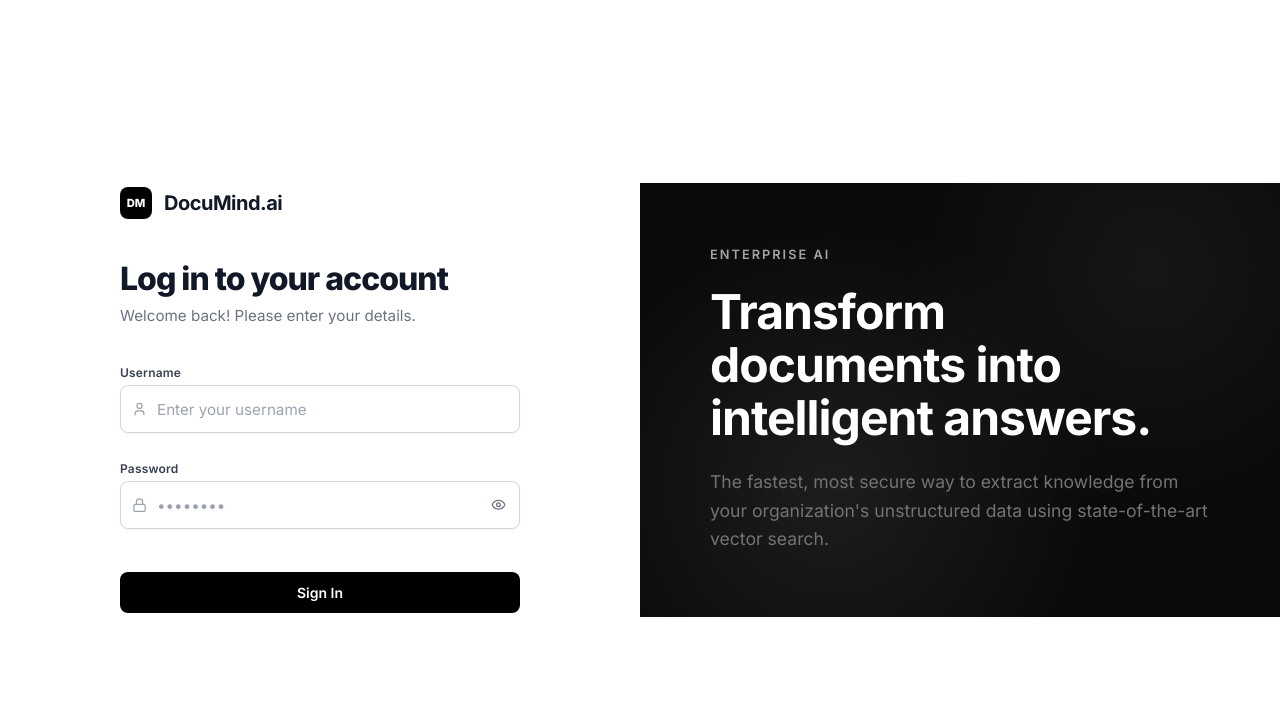
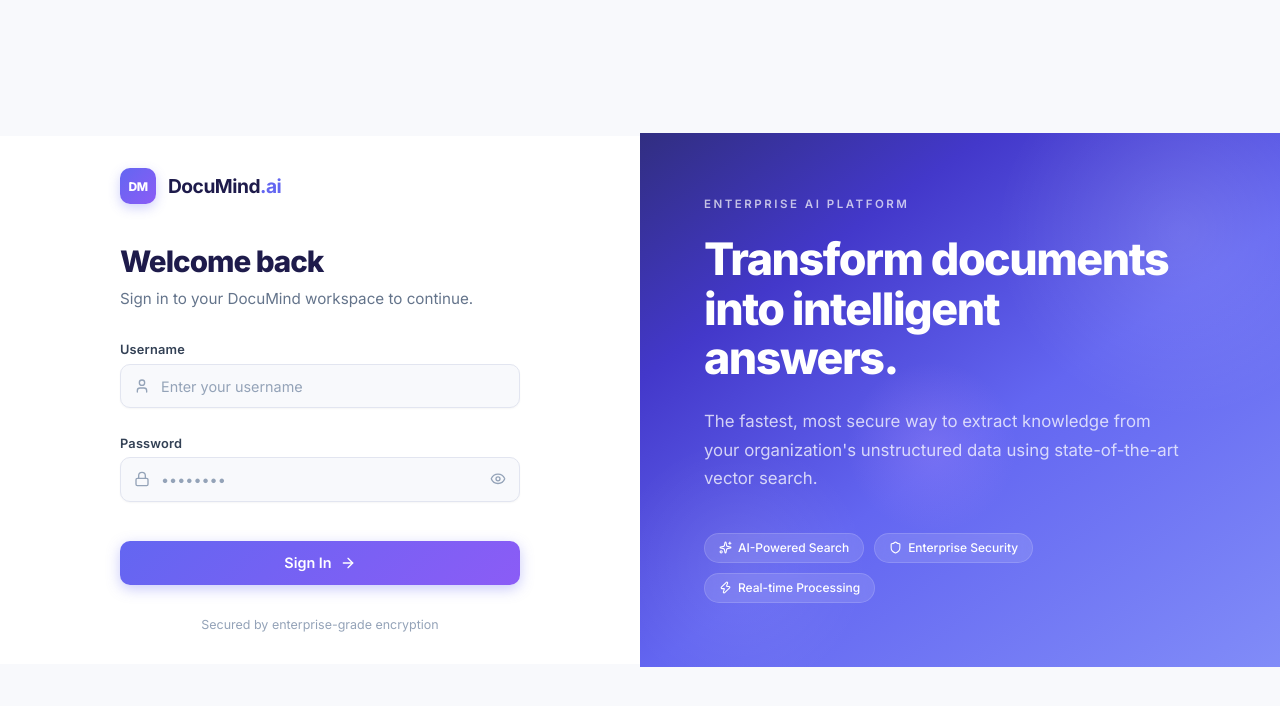
Before and after one commit to UtkarshMudgal2802droid/documind, a React (Vite) app in the folder documind-frontend/: page / in a window 1280 px wide. Shown: the top 706 px of the page. Built offline with nearby package versions, Linux system fonts and the light colour scheme; no server answers.

Commit message:
ui: redesign login with indigo/violet premium theme, improve contrast and readability

```diff
--- a/documind-frontend/src/App.css
+++ b/documind-frontend/src/App.css
@@ -495,23 +495,23 @@
   align-items: center;
   justify-content: center;
   padding: 2rem;
-  background-color: #f9fafb;
+  background-color: #f8f9fc;
 }
 
 .login-card {
   width: 100%;
   max-width: 440px;
   background: #ffffff;
-  border: 1px solid #e5e7eb;
+  border: 1px solid var(--border-primary);
   border-radius: var(--radius-xl);
   padding: 3.5rem 3rem;
-  box-shadow: 0 10px 25px -5px rgba(0, 0, 0, 0.05), 0 8px 10px -6px rgba(0, 0, 0, 0.01);
+  box-shadow: var(--shadow-xl);
 }
 
 .login-logo {
   width: 48px;
   height: 48px;
-  background: var(--accent-blue);
+  background: var(--accent-gradient);
   border-radius: var(--radius-md);
   display: flex;
   align-items: center;
@@ -520,6 +520,7 @@
   font-weight: 800;
   font-size: 1.1rem;
   margin: 0 auto 1.25rem;
+  box-shadow: 0 4px 12px rgba(99, 102, 241, 0.3);
 }
 
 .login-title {
--- a/documind-frontend/src/App.tsx
+++ b/documind-frontend/src/App.tsx
@@ -67,9 +67,9 @@ const App: React.FC = () => {
             {/* Navbar */}
             <nav className="navbar">
               <div className="navbar-brand">
-                <div className="navbar-logo">DM</div>
+                <div className="navbar-logo" style={{ background: 'linear-gradient(135deg, #6366f1 0%, #8b5cf6 100%)', boxShadow: '0 2px 8px rgba(99,102,241,0.25)' }}>DM</div>
                 <div className="navbar-title">
-                  {import.meta.env.VITE_PROJECT_NAME || 'DocuMind'}
+                  {import.meta.env.VITE_PROJECT_NAME || 'DocuMind'}<span style={{ color: '#6366f1' }}>.ai</span>
                 </div>
               </div>
 
--- a/documind-frontend/src/components/Login.tsx
+++ b/documind-frontend/src/components/Login.tsx
@@ -1,6 +1,6 @@
 import { useState } from 'react';
 import { motion } from 'framer-motion';
-import { Lock, User, Eye, EyeOff, ShieldCheck, AlertCircle } from 'lucide-react';
+import { Lock, User, Eye, EyeOff, AlertCircle, ArrowRight, Sparkles, Shield, Zap } from 'lucide-react';
 import { documentService } from '../services/api';
 
 interface LoginProps {
@@ -34,42 +34,54 @@ export const Login: React.FC<LoginProps> = ({ onLoginSuccess }) => {
     } catch (err: any) {
       setStatus('error');
       const msg = err.response?.data?.detail || err.message || 'Unknown error';
-      setErrorMsg(`Failed: ${msg}`);
+      setErrorMsg(msg);
     }
   };
 
   return (
-    <div className="login-wrapper" style={{ display: 'flex', minHeight: '100vh', padding: 0, backgroundColor: '#ffffff' }}>
+    <div className="login-wrapper" style={{ display: 'flex', minHeight: '100vh', padding: 0, background: '#f8f9fc' }}>
 
-      {/* Left side: The Form */}
-      <div style={{ flex: '1 1 50%', display: 'flex', alignItems: 'center', justifyContent: 'center', padding: '2rem' }}>
+      {/* Left side: Login Form */}
+      <div style={{
+        flex: '1 1 50%', display: 'flex', alignItems: 'center', justifyContent: 'center',
+        padding: '2rem', background: '#ffffff',
+      }}>
         <motion.div
           style={{ width: '100%', maxWidth: '400px' }}
           initial={{ opacity: 0, x: -20 }}
           animate={{ opacity: 1, x: 0 }}
-          transition={{ duration: 0.45, ease: [0.4, 0, 0.2, 1] }}
+          transition={{ duration: 0.5, ease: [0.4, 0, 0.2, 1] }}
         >
+          {/* Logo */}
           <div style={{ display: 'flex', alignItems: 'center', gap: '0.75rem', marginBottom: '2.5rem' }}>
-            <div style={{ width: '32px', height: '32px', backgroundColor: '#000000', borderRadius: '8px', display: 'flex', alignItems: 'center', justifyContent: 'center', color: '#fff', fontWeight: 800, fontSize: '0.7rem' }}>
+            <div style={{
+              width: '36px', height: '36px',
+              background: 'linear-gradient(135deg, #6366f1 0%, #8b5cf6 100%)',
+              borderRadius: '10px', display: 'flex', alignItems: 'center', justifyContent: 'center',
+              color: '#fff', fontWeight: 800, fontSize: '0.75rem', letterSpacing: '-0.5px',
+              boxShadow: '0 4px 12px rgba(99, 102, 241, 0.3)',
+            }}>
               DM
             </div>
-            <span style={{ fontSize: '1.25rem', fontWeight: 700, letterSpacing: '-0.5px', color: '#111827' }}>
-              DocuMind.ai
+            <span style={{ fontSize: '1.2rem', fontWeight: 700, letterSpacing: '-0.5px', color: '#1e1b4b' }}>
+              DocuMind<span style={{ color: '#6366f1' }}>.ai</span>
             </span>
           </div>
 
-          <h1 style={{ fontSize: '2rem', fontWeight: 800, letterSpacing: '-1px', color: '#111827', marginBottom: '0.5rem' }}>
-            Log in to your account
+          {/* Heading */}
+          <h1 style={{ fontSize: '1.85rem', fontWeight: 800, letterSpacing: '-1px', color: '#1e1b4b', marginBottom: '0.5rem', lineHeight: 1.2 }}>
+            Welcome back
           </h1>
-          <p style={{ color: '#6b7280', marginBottom: '2.5rem', fontSize: '0.95rem' }}>
-            Welcome back! Please enter your details.
+          <p style={{ color: '#64748b', marginBottom: '2rem', fontSize: '0.95rem', lineHeight: 1.5 }}>
+            Sign in to your DocuMind workspace to continue.
           </p>
 
           <form className="login-form" onSubmit={handleLogin} noValidate>
+            {/* Username */}
             <div className="input-group">
-              <label className="input-label" htmlFor="login-username" style={{ fontWeight: 600, color: '#374151' }}>Username</label>
+              <label className="input-label" htmlFor="login-username" style={{ fontWeight: 600, color: '#334155', fontSize: '0.8rem', marginBottom: '0.4rem' }}>Username</label>
               <div style={{ position: 'relative' }}>
-                <User size={15} style={{ position: 'absolute', left: '0.75rem', top: '50%', transform: 'translateY(-50%)', color: '#9ca3af' }} />
+                <User size={16} style={{ position: 'absolute', left: '0.85rem', top: '50%', transform: 'translateY(-50%)', color: '#94a3b8' }} />
                 <input
                   id="login-username"
                   className={`input ${usernameError ? 'input-error' : ''}`}
@@ -79,21 +91,26 @@ export const Login: React.FC<LoginProps> = ({ onLoginSuccess }) => {
                   onBlur={() => setTouched((t) => ({ ...t, username: true }))}
                   placeholder="Enter your username"
                   autoComplete="username"
-                  style={{ paddingLeft: '2.25rem', backgroundColor: '#ffffff', border: '1px solid #d1d5db', borderRadius: '8px', boxShadow: '0 1px 2px rgba(0,0,0,0.05)' }}
+                  style={{
+                    paddingLeft: '2.5rem', backgroundColor: '#f8f9fc', border: '1.5px solid #e2e5f0',
+                    borderRadius: '10px', fontSize: '0.9rem', padding: '0.8rem 1rem 0.8rem 2.5rem',
+                    transition: 'all 0.2s ease', color: '#1e1b4b',
+                  }}
                 />
               </div>
               {usernameError && (
-                <div className="input-error-msg" style={{ color: '#dc2626' }}>
+                <div className="input-error-msg" style={{ color: '#dc2626', marginTop: '0.35rem', fontSize: '0.75rem' }}>
                   <AlertCircle size={12} />
                   {usernameError}
                 </div>
               )}
             </div>
 
+            {/* Password */}
             <div className="input-group">
-              <label className="input-label" htmlFor="login-password" style={{ fontWeight: 600, color: '#374151' }}>Password</label>
+              <label className="input-label" htmlFor="login-password" style={{ fontWeight: 600, color: '#334155', fontSize: '0.8rem', marginBottom: '0.4rem' }}>Password</label>
               <div className="input-password">
-                <Lock size={15} style={{ position: 'absolute', left: '0.75rem', top: '50%', transform: 'translateY(-50%)', color: '#9ca3af', zIndex: 1 }} />
+                <Lock size={16} style={{ position: 'absolute', left: '0.85rem', top: '50%', transform: 'translateY(-50%)', color: '#94a3b8', zIndex: 1 }} />
                 <input
                   id="login-password"
                   className={`input ${passwordError ? 'input-error' : ''}`}
@@ -103,32 +120,45 @@ export const Login: React.FC<LoginProps> = ({ onLoginSuccess }) => {
                   onBlur={() => setTouched((t) => ({ ...t, password: true }))}
                   placeholder="••••••••"
                   autoComplete="current-password"
-                  style={{ paddingLeft: '2.25rem', backgroundColor: '#ffffff', border: '1px solid #d1d5db', borderRadius: '8px', boxShadow: '0 1px 2px rgba(0,0,0,0.05)' }}
+                  style={{
+                    paddingLeft: '2.5rem', backgroundColor: '#f8f9fc', border: '1.5px solid #e2e5f0',
+                    borderRadius: '10px', fontSize: '0.9rem', padding: '0.8rem 2.5rem 0.8rem 2.5rem',
+                    transition: 'all 0.2s ease', color: '#1e1b4b',
+                  }}
                 />
                 <button
                   type="button"
                   className="input-password-toggle"
                   onClick={() => setShowPassword(!showPassword)}
                   aria-label={showPassword ? 'Hide password' : 'Show password'}
-                  style={{ color: '#6b7280' }}
+                  style={{ color: '#94a3b8' }}
                 >
-                  {showPassword ? <EyeOff size={15} /> : <Eye size={15} />}
+                  {showPassword ? <EyeOff size={16} /> : <Eye size={16} />}
                 </button>
               </div>
               {passwordError && (
-                <div className="input-error-msg" style={{ color: '#dc2626' }}>
+                <div className="input-error-msg" style={{ color: '#dc2626', marginTop: '0.35rem', fontSize: '0.75rem' }}>
                   <AlertCircle size={12} />
                   {passwordError}
                 </div>
               )}
             </div>
 
+            {/* Submit */}
             <motion.button
               type="submit"
               className="btn btn-full btn-lg"
               disabled={status === 'loading'}
+              whileHover={{ scale: 1.01 }}
               whileTap={{ scale: 0.98 }}
-              style={{ marginTop: '1rem', backgroundColor: '#000000', color: '#ffffff', borderRadius: '8px', fontWeight: 600 }}
+              style={{
+                marginTop: '0.75rem',
+                background: 'linear-gradient(135deg, #6366f1 0%, #8b5cf6 100%)',
+                color: '#ffffff', borderRadius: '10px', fontWeight: 600, fontSize: '0.9rem',
+                boxShadow: '0 4px 14px rgba(99, 102, 241, 0.35)',
+                border: 'none', cursor: 'pointer', padding: '0.85rem 1.5rem',
+                display: 'flex', alignItems: 'center', justifyContent: 'center', gap: '0.5rem',
+              }}
             >
               {status === 'loading' ? (
                 <>
@@ -136,43 +166,114 @@ export const Login: React.FC<LoginProps> = ({ onLoginSuccess }) => {
                   Signing in...
                 </>
               ) : (
-                'Sign In'
+                <>
+                  Sign In
+                  <ArrowRight size={16} />
+                </>
               )}
             </motion.button>
 
+            {/* Error */}
             {status === 'error' && (
               <motion.div
                 className="status-msg status-msg--error"
-                initial={{ opacity: 0, y: -6 }}
+                initial={{ opacity: 0, y: -8 }}
                 animate={{ opacity: 1, y: 0 }}
-                style={{ backgroundColor: '#fef2f2', border: '1px solid #fecaca', color: '#991b1b', borderRadius: '8px', marginTop: '1rem' }}
+                style={{
+                  backgroundColor: '#fef2f2', border: '1px solid #fecaca', color: '#991b1b',
+                  borderRadius: '10px', marginTop: '0.75rem', padding: '0.65rem 0.85rem',
+                  fontSize: '0.82rem',
+                }}
               >
                 <AlertCircle size={14} />
-                {errorMsg.replace('Failed: ', '')}
+                {errorMsg}
               </motion.div>
             )}
           </form>
+
+          {/* Footer */}
+          <p style={{ marginTop: '2rem', fontSize: '0.78rem', color: '#94a3b8', textAlign: 'center' }}>
+            Secured by enterprise-grade encryption
+          </p>
         </motion.div>
       </div>
 
-      {/* Right side: The Branding Splash */}
-      <div style={{ flex: '1 1 50%', backgroundColor: '#0a0a0a', position: 'relative', overflow: 'hidden', display: 'flex', flexDirection: 'column', justifyContent: 'center', padding: '4rem' }} className="login-splash-pane">
-        <div style={{ position: 'absolute', top: 0, left: 0, right: 0, bottom: 0, backgroundImage: 'radial-gradient(circle at 30% 70%, rgba(255,255,255,0.08) 0%, transparent 50%)' }} />
-        <div style={{ position: 'absolute', top: 0, left: 0, right: 0, bottom: 0, backgroundImage: 'radial-gradient(circle at 80% 20%, rgba(255,255,255,0.05) 0%, transparent 40%)' }} />
+      {/* Right side: Premium Gradient Splash */}
+      <div
+        className="login-splash-pane"
+        style={{
+          flex: '1 1 50%',
+          background: 'linear-gradient(145deg, #312e81 0%, #4338ca 25%, #6366f1 55%, #818cf8 100%)',
+          position: 'relative', overflow: 'hidden',
+          display: 'flex', flexDirection: 'column', justifyContent: 'center',
+          padding: '4rem',
+        }}
+      >
+        {/* Decorative orbs */}
+        <div style={{
+          position: 'absolute', width: '400px', height: '400px', borderRadius: '50%',
+          background: 'radial-gradient(circle, rgba(255,255,255,0.12) 0%, transparent 65%)',
+          top: '-100px', right: '-100px',
+        }} />
+        <div style={{
+          position: 'absolute', width: '300px', height: '300px', borderRadius: '50%',
+          background: 'radial-gradient(circle, rgba(255,255,255,0.08) 0%, transparent 60%)',
+          bottom: '-50px', left: '-50px',
+        }} />
+        <div style={{
+          position: 'absolute', width: '200px', height: '200px', borderRadius: '50%',
+          background: 'radial-gradient(circle, rgba(167,139,250,0.3) 0%, transparent 60%)',
+          top: '40%', left: '30%',
+        }} />
 
         <motion.div
           initial={{ opacity: 0, y: 30 }}
           animate={{ opacity: 1, y: 0 }}
           transition={{ duration: 0.7, delay: 0.2 }}
-          style={{ position: 'relative', zIndex: 10, maxWidth: '500px', margin: '0 auto' }}
+          style={{ position: 'relative', zIndex: 10, maxWidth: '480px' }}
         >
-          <div style={{ color: '#a3a3a3', fontWeight: 600, letterSpacing: '2px', textTransform: 'uppercase', fontSize: '0.8rem', marginBottom: '1.5rem' }}>Enterprise AI</div>
-          <h2 style={{ color: '#ffffff', fontSize: '3rem', fontWeight: 700, lineHeight: 1.1, letterSpacing: '-1px', marginBottom: '1.5rem' }}>
+          <div style={{
+            color: 'rgba(255,255,255,0.7)', fontWeight: 600, letterSpacing: '2.5px',
+            textTransform: 'uppercase', fontSize: '0.72rem', marginBottom: '1.5rem',
+          }}>
+            Enterprise AI Platform
+          </div>
+          <h2 style={{
+            color: '#ffffff', fontSize: '2.8rem', fontWeight: 800, lineHeight: 1.1,
+            letterSpacing: '-1.5px', marginBottom: '1.5rem',
+          }}>
             Transform documents into intelligent answers.
           </h2>
-          <p style={{ color: '#737373', fontSize: '1.1rem', lineHeight: 1.6 }}>
+          <p style={{
+            color: 'rgba(255,255,255,0.75)', fontSize: '1.05rem', lineHeight: 1.7,
+            marginBottom: '2.5rem',
+          }}>
             The fastest, most secure way to extract knowledge from your organization's unstructured data using state-of-the-art vector search.
           </p>
+
+          {/* Feature pills */}
+          <div style={{ display: 'flex', flexWrap: 'wrap', gap: '0.65rem' }}>
+            {[
+              { icon: <Sparkles size={13} />, label: 'AI-Powered Search' },
+              { icon: <Shield size={13} />, label: 'Enterprise Security' },
+              { icon: <Zap size={13} />, label: 'Real-time Processing' },
+            ].map((item) => (
+              <div
+                key={item.label}
+                style={{
+                  display: 'flex', alignItems: 'center', gap: '0.4rem',
+                  padding: '0.4rem 0.85rem', borderRadius: '100px',
+                  backgroundColor: 'rgba(255,255,255,0.12)',
+                  border: '1px solid rgba(255,255,255,0.15)',
+                  color: '#ffffff', fontSize: '0.75rem', fontWeight: 500,
+                  backdropFilter: 'blur(8px)',
+                }}
+              >
+                {item.icon}
+                {item.label}
+              </div>
+            ))}
+          </div>
         </motion.div>
       </div>
     </div>
--- a/documind-frontend/src/index.css
+++ b/documind-frontend/src/index.css
@@ -1,4 +1,4 @@
-@import url('https://fonts.googleapis.com/css2?family=Outfit:wght@300;400;500;600;700;800&display=swap');
+@import url('https://fonts.googleapis.com/css2?family=Inter:wght@300;400;500;600;700;800&display=swap');
 
 *, *::before, *::after {
   margin: 0;
@@ -9,43 +9,56 @@
 :root {
   --font-sans: 'Inter', -apple-system, BlinkMacSystemFont, 'Segoe UI', Roboto, Helvetica, Arial, sans-serif;
 
-  /* Modern, Clean Light Theme Aesthetics */
-  --bg-primary: #fcfcfc; /* Extremely subtle off-white for contrast against white cards */
-  --bg-secondary: #f3f4f6;
+  /* Premium Light Theme — Indigo / Violet */
+  --bg-primary: #f8f9fc;
+  --bg-secondary: #f1f3f9;
   --bg-card: #ffffff;
-  --bg-card-hover: #fafafa;
-  --bg-input: #ffffff;
+  --bg-card-hover: #fafbfe;
+  --bg-input: #f9fafb;
   --bg-input-focus: #ffffff;
-  --border-primary: #e5e7eb;
-  --border-accent: #d1d5db;
-  --border-focus: #000000;
+  --border-primary: #e2e5f0;
+  --border-accent: #c7cce0;
+  --border-focus: #6366f1;
 
-  --text-primary: #111827;
-  --text-secondary: #4b5563;
-  --text-muted: #9ca3af;
+  --text-primary: #1e1b4b;
+  --text-secondary: #475569;
+  --text-muted: #94a3b8;
   --text-on-accent: #ffffff;
 
-  /* Stark, minimalist accent */
-  --accent-blue: #000000; /* Black accent for modern premium feel */
-  --accent-blue-light: #374151;
-  --accent-purple: #111827;
-  --accent-pink: #1f2937;
+  /* Rich Indigo / Violet accent palette */
+  --accent-blue: #6366f1;
+  --accent-blue-light: #818cf8;
+  --accent-blue-glow: rgba(99, 102, 241, 0.08);
+  --accent-blue-solid: rgba(99, 102, 241, 0.1);
 
-  --accent-gradient: linear-gradient(135deg, #111827, #374151);
+  --accent-purple: #7c3aed;
+  --accent-purple-solid: rgba(124, 58, 237, 0.1);
+  --accent-pink: #ec4899;
+
+  --accent-gradient: linear-gradient(135deg, #6366f1 0%, #8b5cf6 50%, #a78bfa 100%);
+  --accent-gradient-hover: linear-gradient(135deg, #4f46e5 0%, #7c3aed 50%, #8b5cf6 100%);
 
   --accent-green: #059669;
+  --accent-green-glow: rgba(5, 150, 105, 0.06);
+  --accent-green-solid: rgba(5, 150, 105, 0.1);
+
   --accent-red: #dc2626;
+  --accent-red-glow: rgba(220, 38, 38, 0.06);
 
-  --radius-sm: 6px;
-  --radius-md: 10px;
-  --radius-lg: 14px;
+  --accent-amber: #d97706;
+  --accent-amber-glow: rgba(217, 119, 6, 0.06);
+
+  --radius-sm: 8px;
+  --radius-md: 12px;
+  --radius-lg: 16px;
   --radius-xl: 20px;
 
-  /* Crisp, subtle shadows */
   --shadow-xs: 0 1px 2px rgba(0, 0, 0, 0.04);
-  --shadow-sm: 0 2px 4px rgba(0, 0, 0, 0.04), 0 1px 2px rgba(0, 0, 0, 0.02);
-  --shadow-md: 0 8px 16px rgba(0, 0, 0, 0.04), 0 2px 4px rgba(0, 0, 0, 0.02);
-  --shadow-xl: 0 20px 40px rgba(0, 0, 0, 0.06), 0 4px 10px rgba(0, 0, 0, 0.03);
+  --shadow-sm: 0 2px 8px rgba(99, 102, 241, 0.04), 0 1px 3px rgba(0, 0, 0, 0.04);
+  --shadow-md: 0 8px 24px rgba(99, 102, 241, 0.06), 0 2px 6px rgba(0, 0, 0, 0.03);
+  --shadow-xl: 0 20px 50px rgba(99, 102, 241, 0.08), 0 6px 16px rgba(0, 0, 0, 0.04);
+
+  --blur-sm: blur(8px);
 
   --transition-fast: 150ms cubic-bezier(0.4, 0, 0.2, 1);
   --transition-base: 250ms cubic-bezier(0.4, 0, 0.2, 1);
@@ -65,15 +78,9 @@ body {
   min-height: 100vh;
   position: relative;
   overflow-x: hidden;
-  /* Ultra clean subtle background pattern */
-  background-image: radial-gradient(#d1d5db 1px, transparent 1px);
-  background-size: 24px 24px;
-}
-
-@keyframes mesh-rotate {
-  0% { transform: rotate(0deg) scale(1); }
-  50% { transform: rotate(180deg) scale(1.1); }
-  100% { transform: rotate(360deg) scale(1); }
+  /* Subtle dot pattern */
+  background-image: radial-gradient(#d5d8e8 0.8px, transparent 0.8px);
+  background-size: 20px 20px;
 }
 
 #root {
```
